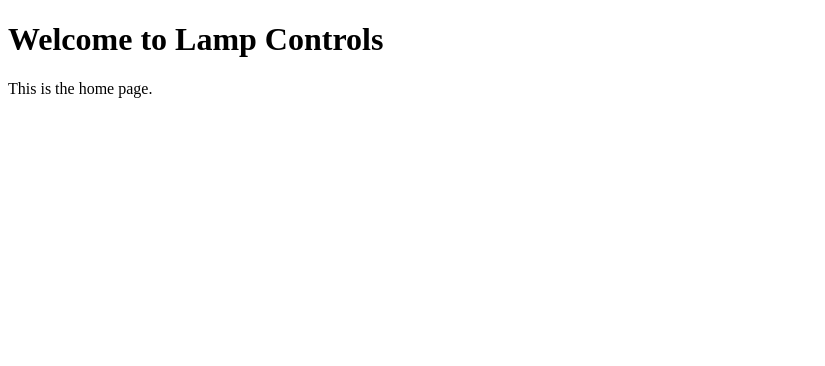
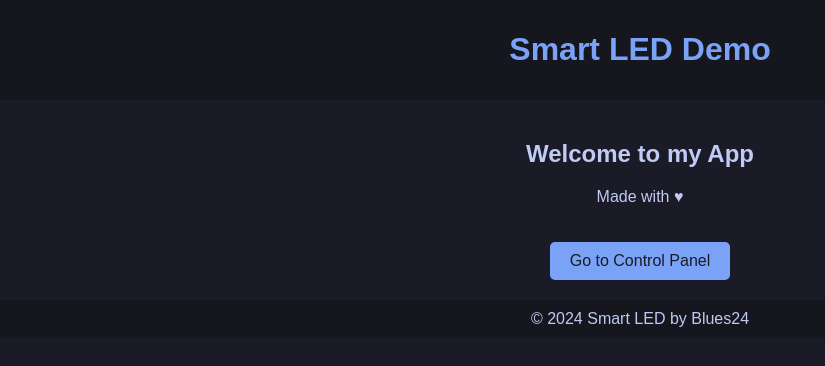
Before and after one commit to Blues24/smartled, a Next.js app: page / in a window 1280 px wide. Shown: the top 366 px of the page, without its empty margins (0-825 px from the left). Built offline with nearby package versions, Linux system fonts and the light colour scheme.

Commit message:
minor changes

```diff
--- a/src/app/layout.js
+++ b/src/app/layout.js
@@ -1,9 +1,35 @@
+export const metadata = {
+  title: "Smart LED",
+  description: "Control your lamp with internet and ESP8266",
+};
+
 export default function RootLayout({ children }) {
-  return (
-    <html lang="en">
-      <body>
-        <main>{children}</main>
-      </body>
+  return(
+    <html lang ="en">
+       <body style={{
+        fontFamily: "Arial, sans-serif",
+        margin: 0,
+        padding: 0,
+        backgroundColor: "#1a1b26",
+        color: "#c0caf5",
+       }}>
+        <header style={{
+          padding: "10px 20px",
+          backgroundColor: "#16161e",
+          color: "#7aa2f7",
+          textAlign: "center",
+        }}>
+          <h1>Smart LED Demo</h1>
+        </header>
+        <main style={{padding: "20px"}}>{children}</main>
+        <footer style={{
+          padding: "10px 20px",
+          backgroundColor: "#16161e",
+          textAlign: "center",
+        }}>
+          © 2024 Smart LED by Blues24
+        </footer>
+       </body>
     </html>
-  );
+  )
 }
--- a/src/app/page.js
+++ b/src/app/page.js
@@ -1,8 +1,20 @@
-export default function Home() {
+export default function HomePage(){
   return (
-    <div>
-      <h1>Welcome to Lamp Controls</h1>
-      <p>This is the home page.</p>
+    <div style={{ textAlign: "center"}}>
+      <h2>Welcome to my App</h2>
+      <p>Made with ♥  </p>
+      <a href="/lamp-controls"
+         style={{
+          display: "inline-block",
+          marginTop: "20px",
+          padding: "10px 20px",
+          backgroundColor: "#7aa2f7",
+          color: "#1a1b26",
+          textDecoration: "none",
+          borderRadius: "5px"
+         }} >
+          Go to Control Panel
+         </a>
     </div>
   );
 }
```
Also changed, not shown: src/app/lamp-controls/page.js (renamed from src/app/firebase/panelControl.js, +8 -12 lines), firebaseConfig.js (renamed from src/app/firebaseConfig.js).
